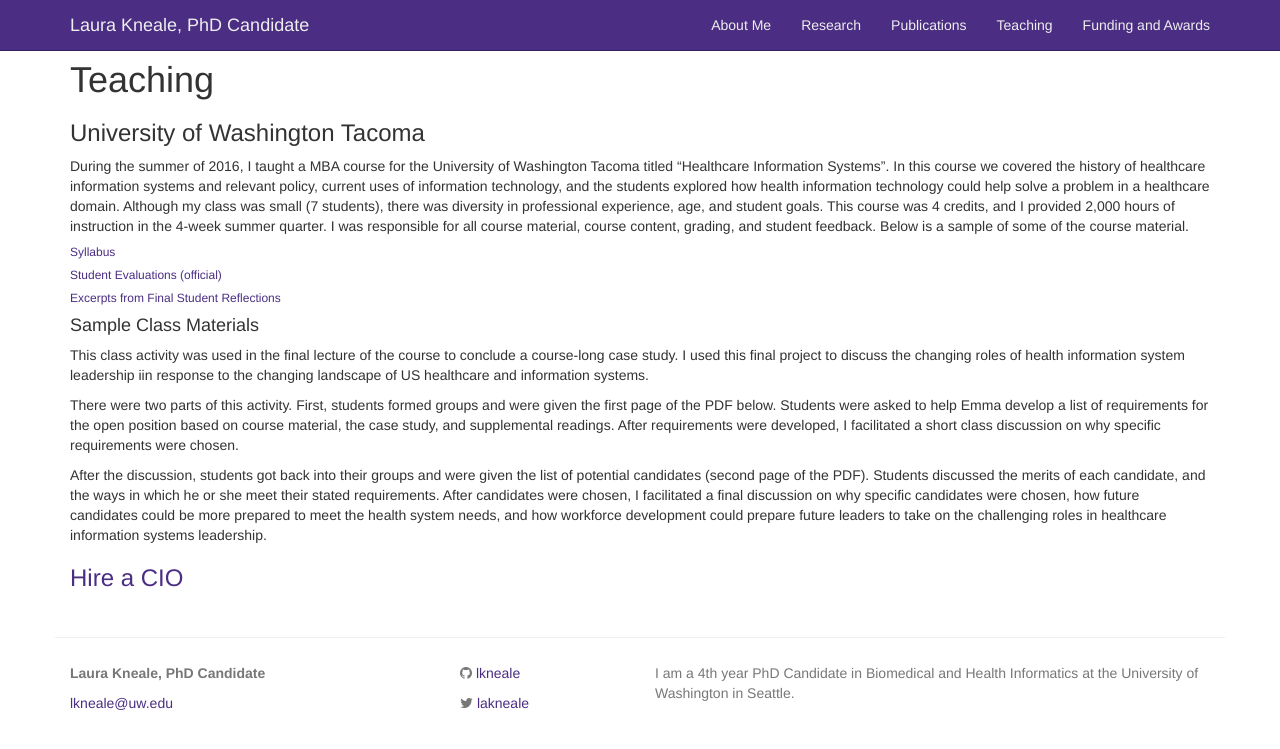
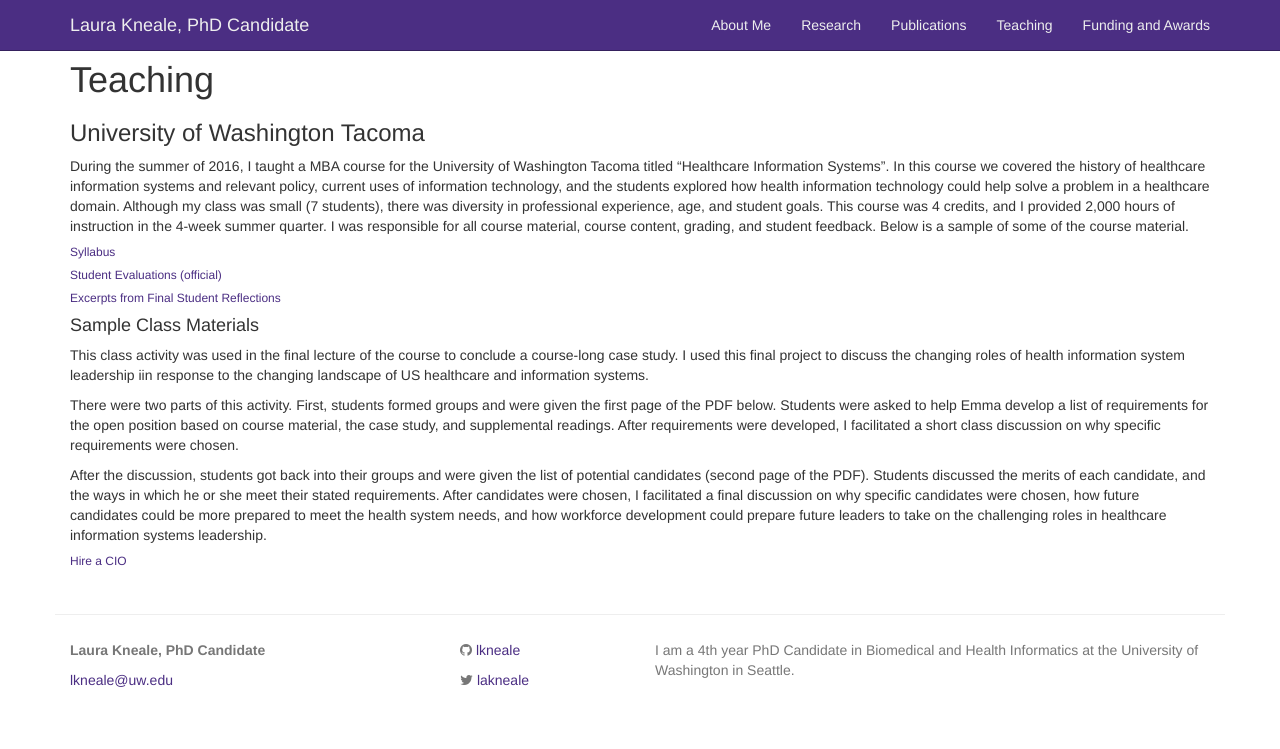
Before and after one commit to lkneale/lkneale.github.io, a Jekyll site: the page built from teaching.md, in a window 1280 px wide. Shown: the top 749 px of the page. Built offline with Jekyll 4.4.1, drawn with Linux system fonts in a browser that asks for light colours.

```diff
--- a/teaching.md
+++ b/teaching.md
@@ -19,4 +19,4 @@ There were two parts of this activity. First, students formed groups and were gi
 
 After the discussion, students got back into their groups and were given the list of potential candidates (second page of the PDF). Students discussed the merits of each candidate, and the ways in which he or she meet their stated requirements. After candidates were chosen, I facilitated a final discussion on why specific candidates were chosen, how future candidates could be more prepared to meet the health system needs, and how workforce development could prepare future leaders to take on the challenging roles in healthcare information systems leadership.
 
-### <a href="/images/Pick a CIO.pdf" target="_blank">Hire a CIO
+###### <a href="/images/Pick a CIO.pdf" target="_blank">Hire a CIO
```
